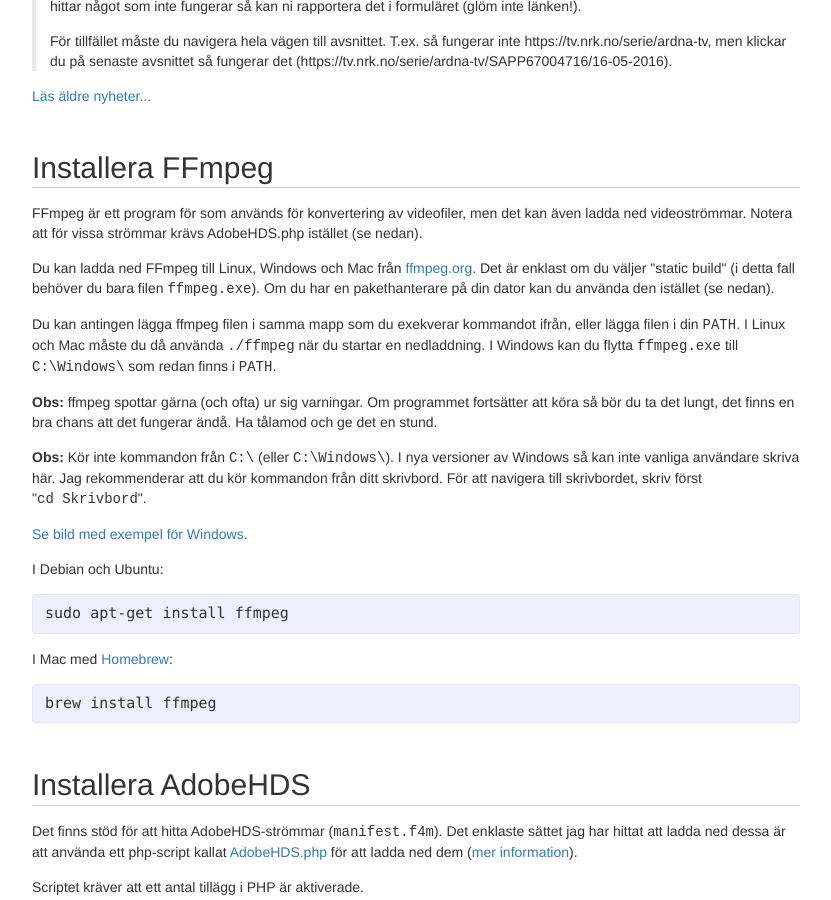
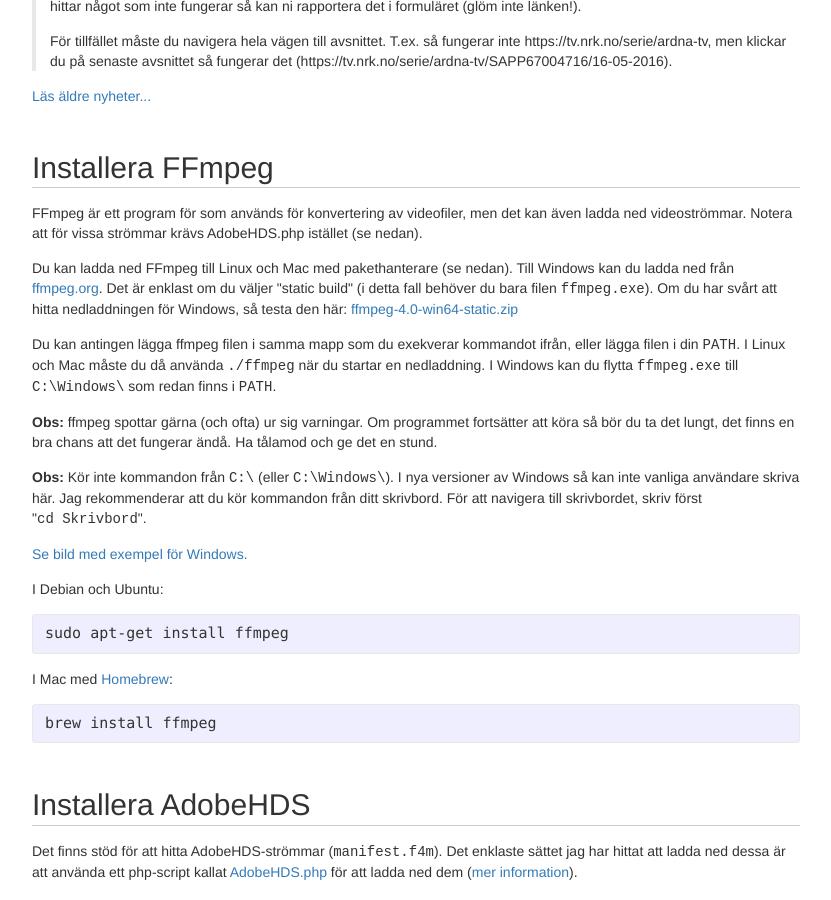
Before and after one commit to stefansundin/privatkopiera, a Jekyll site: the page built from index.html, in a window 1280 px wide and 900 px high, scrolled down 1487 px. Shown: the whole window, without its empty margins (224-1055 px from the left). Built offline with Jekyll 4.4.1, drawn with Linux system fonts in a browser that asks for light colours.

Commit message:
Try to improve ffmpeg download instructions.

```diff
--- a/index.html
+++ b/index.html
@@ -104,7 +104,7 @@
 
     <p>FFmpeg är ett program för som används för konvertering av videofiler, men det kan även ladda ned videoströmmar. Notera att för vissa strömmar krävs AdobeHDS.php istället (se nedan).</p>
 
-    <p>Du kan ladda ned FFmpeg till Linux, Windows och Mac från <a href="http://ffmpeg.org/download.html">ffmpeg.org</a>. Det är enklast om du väljer "static build" (i detta fall behöver du bara filen <tt>ffmpeg.exe</tt>). Om du har en pakethanterare på din dator kan du använda den istället (se nedan).</p>
+    <p>Du kan ladda ned FFmpeg till Linux och Mac med pakethanterare (se nedan). Till Windows kan du ladda ned från <a href="http://ffmpeg.org/download.html">ffmpeg.org</a>. Det är enklast om du väljer "static build" (i detta fall behöver du bara filen <tt>ffmpeg.exe</tt>). Om du har svårt att hitta nedladdningen för Windows, så testa den här: <a href="https://ffmpeg.zeranoe.com/builds/win64/static/ffmpeg-4.0-win64-static.zip">ffmpeg-4.0-win64-static.zip</a></p>
 
     <p>Du kan antingen lägga ffmpeg filen i samma mapp som du exekverar kommandot ifrån, eller lägga filen i din <tt>PATH</tt>. I Linux och Mac måste du då använda <tt>./ffmpeg</tt> när du startar en nedladdning. I Windows kan du flytta <tt>ffmpeg.exe</tt> till <tt>C:\Windows\</tt> som redan finns i <tt>PATH</tt>.</p>
 
```
